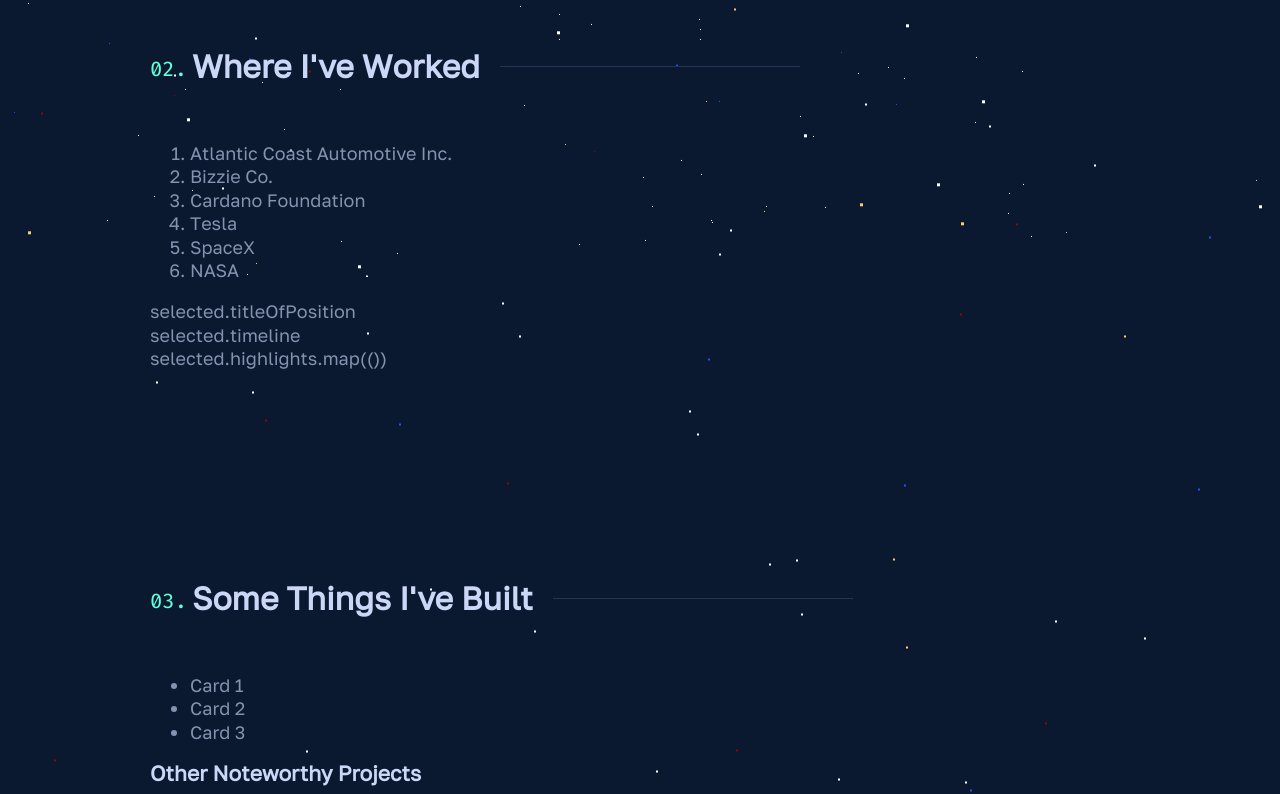
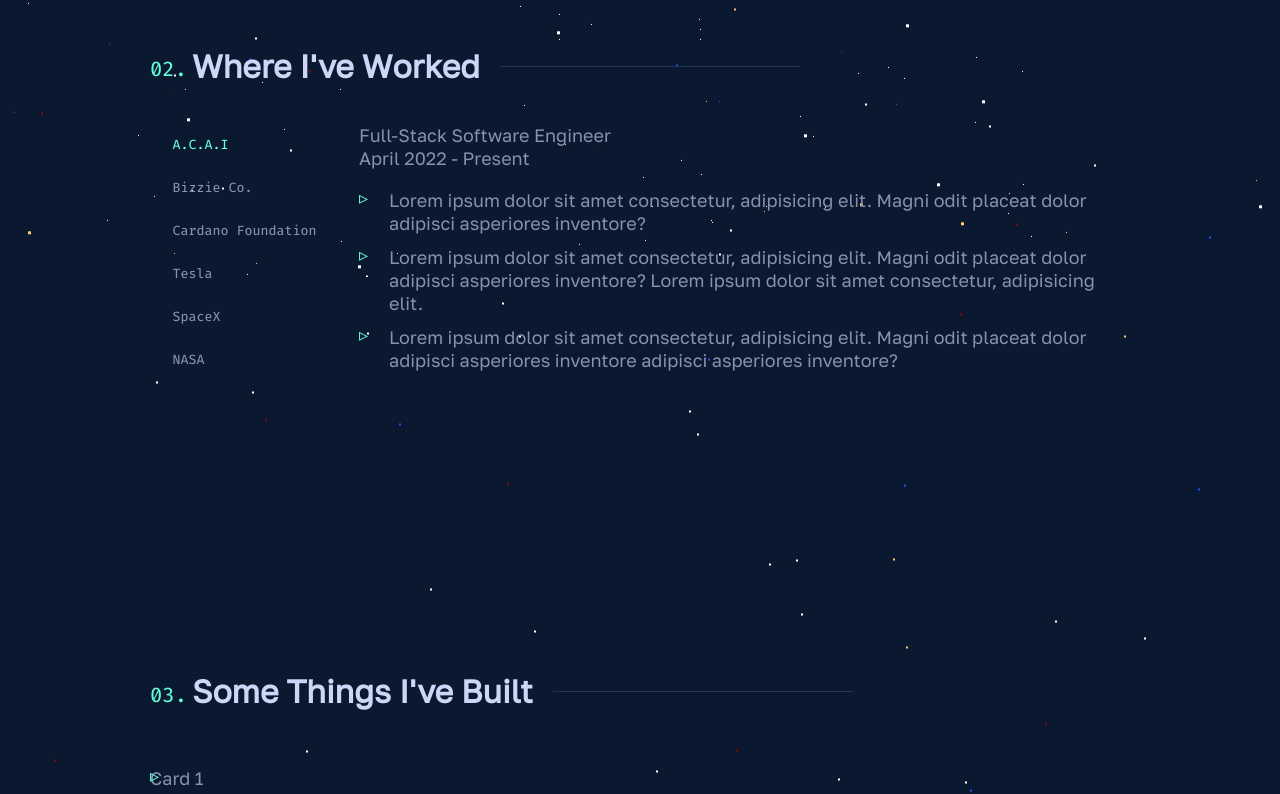
Before and after one commit to JosephBerm/Portfolio, a React (Create React App) app: page / in a window 1280 px wide. Shown: the part 1700-2494 px from the top of the page. Built offline with nearby package versions, Linux system fonts and the light colour scheme.

Commit message:
Most Features for the Jobs Section
Missing styling and the highlighting of the selected job.

```diff
--- a/src/components/Experience.jsx
+++ b/src/components/Experience.jsx
@@ -1,27 +1,44 @@
-import React, { useContext } from "react";
+import React, { useContext, useState } from "react";
 import UserContext from "../context/portfolioContext";
 
 function Experience({ jobsRef }) {
 	const { workExperience } = useContext(UserContext);
+	const [selectedWork, setSelectedWork] = useState(workExperience[0]);
+
+	const handleJobSelection = (wE) => {
+		setSelectedWork(wE);
+	};
+	const buttonClass = (wE) => {
+		let className = "tabList-item";
+
+		if (wE === selectedWork) className += " selected";
+
+		return className;
+	};
 	return (
 		<section ref={jobsRef} id='jobs' className='section jobs_section'>
 			<h2 className='section-header'>Where I've Worked</h2>
 			<div className='section-body'>
-				<div className='tab-menu'>
-					<div className='timeline'>
-						<div className='selected-timeline' />
-					</div>
-					<ol>
-						{workExperience.map((wE, index) => (
-							<li className='tabmenu-item' key={index}>
-								{wE.companyName}
-							</li>
-						))}
-					</ol>
-					<div className='work-summary'>
-						<div className='title'>selected.titleOfPosition</div>
-						<div className='timeline'>selected.timeline</div>
-						<div className='highlights'>selected.highlights.map(()) </div>
+				<div className='tabList'>
+					{workExperience.map((wE, index) => (
+						<button
+							className={buttonClass(wE)}
+							key={index}
+							onClick={() => handleJobSelection(wE)}>
+							<span>{wE.companyName}</span>
+						</button>
+					))}
+					<div className='higlighted-job' />
+				</div>
+				<div className='work-summary'>
+					<div className='title'>{selectedWork.titleOfPosition}</div>
+					<div className='timeline'>{selectedWork.timeline}</div>
+					<div className='highlights'>
+						<ul>
+							{selectedWork.highlights.map((hl) => (
+								<li>{hl}</li>
+							))}
+						</ul>
 					</div>
 				</div>
 			</div>
--- a/src/css/AboutSection.css
+++ b/src/css/AboutSection.css
@@ -2,9 +2,6 @@
 }
 .about_section p {
 	margin: 0px 0px 15px;
-}
-.about_section ul.skills_list li:nth-child(even) {
-	margin-left: -15px;
 }
 .about_section p:last-child,
 p:last-of-type {
@@ -34,18 +31,7 @@
 	display: grid;
 	grid-template-columns: repeat(2, minmax(140px, 200px));
 	gap: 0px 10px;
-	padding: 0px;
 	margin: 20px 0px 0px;
-	overflow: hidden;
-	list-style: none;
-}
-.about_section ul.skills_list li::before {
-	content: "▹";
-	position: absolute;
-	left: 0px;
-	color: var(--green);
-	font-size: var(--fz-lg);
-	line-height: var(--fz-md);
 }
 
 .about_section ul.skills_list li {
@@ -54,6 +40,9 @@
 	padding-left: 20px;
 	font-family: var(--font-mono);
 	font-size: var(--fz-xs);
+}
+.about_section ul.skills_list li:nth-child(even) {
+	margin-left: -15px;
 }
 
 .about_section .section-body {
--- a/src/css/App.css
+++ b/src/css/App.css
@@ -317,6 +317,19 @@
 .card::after {
 	filter: blur(1.5rem);
 }
+ul {
+	overflow: hidden;
+	list-style: none;
+	padding: 0px;
+}
+ul li::before {
+	content: "▹";
+	position: absolute;
+	left: 0px;
+	color: var(--green);
+	font-size: var(--fz-lg);
+	line-height: var(--fz-md);
+}
 /*////////////////////////////////////////////////////////// TODO: 375px ~ App.css
 ////////////////////////////////////////////////////////// */
 @media screen and (min-width: 480px) {
--- a/src/css/JobsSection.css
+++ b/src/css/JobsSection.css
@@ -1,4 +1,54 @@
 .jobs_section {
-	/* temp putting line below to prevent lint error */
-	visibility: visible;
 }
+.jobs_section .section-body {
+	display: flex;
+	justify-content: center;
+	align-items: flex-start;
+}
+.jobs_section ul li {
+	position: relative;
+	padding-left: 30px;
+	margin-bottom: 10px;
+}
+
+.jobs_section .tabList {
+	position: relative;
+	z-index: 3;
+	width: max-content;
+	padding: 0px;
+	margin: 0px;
+	list-style: none;
+}
+
+.jobs_section .tabList button.tabList-item {
+	display: flex;
+	justify-content: flex-start;
+	border: none;
+	width: 100%;
+	color: var(--slate);
+	border-radius: 0;
+	padding: 1.5rem 2.25rem;
+}
+.jobs_section .tabList button.tabList-item.selected {
+	color: var(--green);
+}
+
+.jobs_section .tabList button.tabList-item:hover {
+	background-color: var(--light-navy);
+}
+
+.jobs_section .tabList button.tabList-item span {
+	white-space: nowrap;
+}
+
+.jobs_section .work-summary {
+	position: relative;
+	width: 100%;
+	margin-left: 20px;
+}
+
+@media (min-width: 700px) {
+	.jobs_section .section-body {
+		min-height: 340px;
+	}
+}
--- a/src/services/portfolioInformation.js
+++ b/src/services/portfolioInformation.js
@@ -6,7 +6,7 @@
 
 const workExperience = [
 	{
-		companyName: "Atlantic Coast Automotive Inc.",
+		companyName: "A.C.A.I",
 		titleOfPosition: "Full-Stack Software Engineer",
 		timeline: "April 2022 - Present",
 		highlights: [
```
